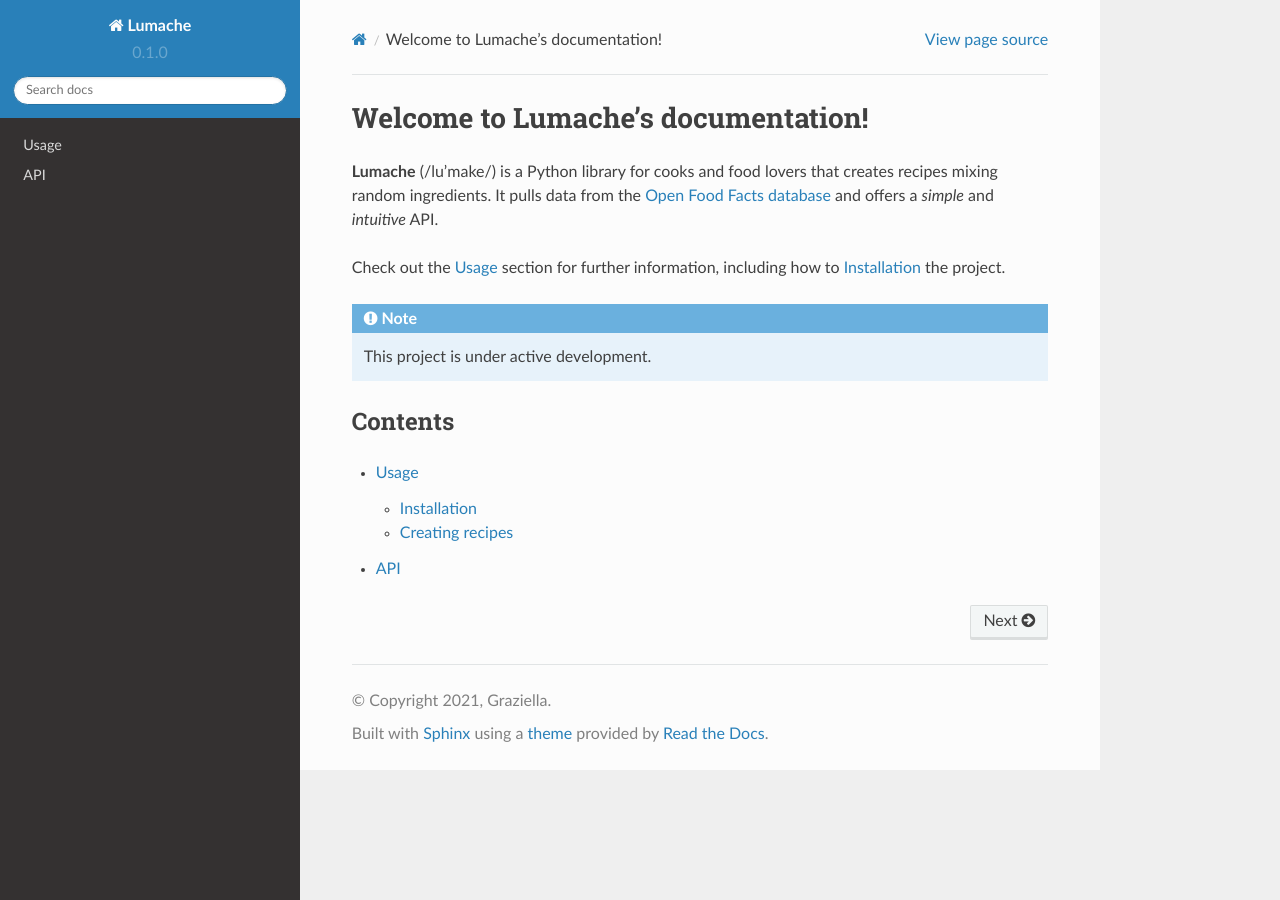
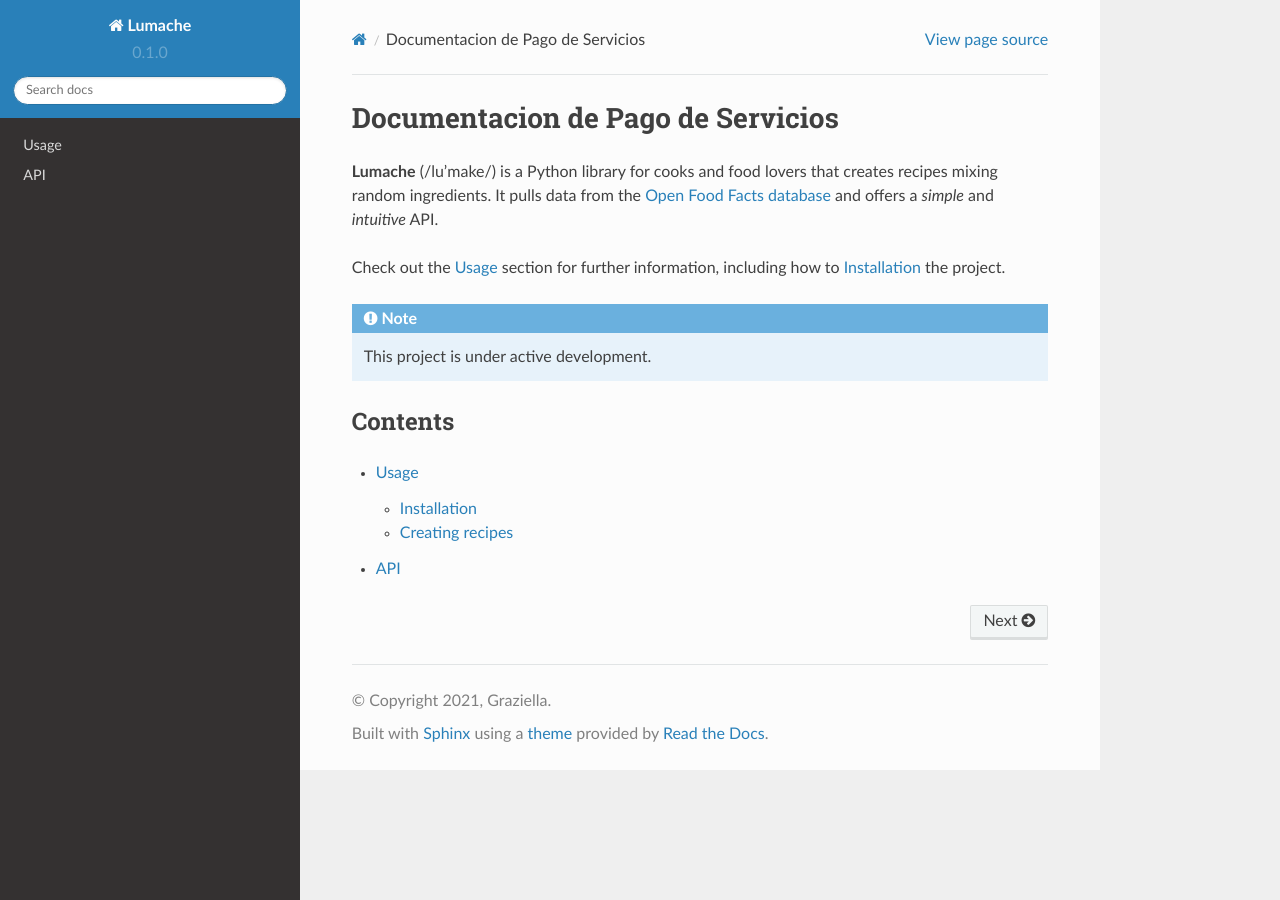
Before and after one commit to mgalejandra/prueba, a Sphinx documentation site: the page built from docs/source/index.rst, in a window 1280 px wide. Built offline with Sphinx 7.4.7 and the Read the Docs theme 2.0.0, drawn with Linux system fonts in a browser that asks for light colours.

Commit message:
Update index.rst

```diff
--- a/docs/source/index.rst
+++ b/docs/source/index.rst
@@ -1,4 +1,4 @@
-Welcome to Lumache's documentation!
+Documentacion de Pago de Servicios
 ===================================
 
 **Lumache** (/lu'make/) is a Python library for cooks and food lovers
```
